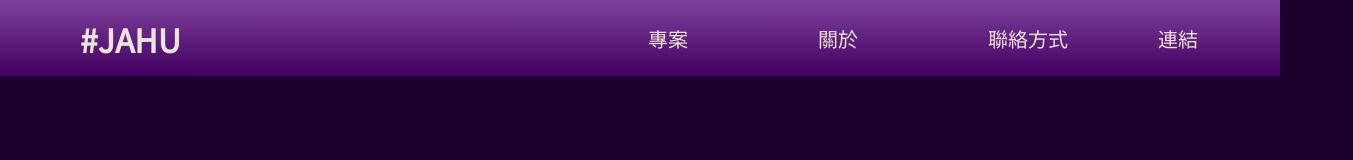
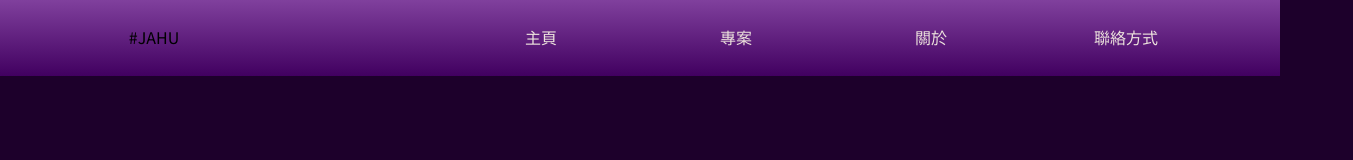
Before and after one commit to JacKooDesu/Site, a plain HTML site: page index.html in a window 1280 px wide. Shown: the whole page, 1353 px wide, since content can reach past the window. Drawn offline with Linux system fonts and the light colour scheme.

Commit message:
update header bar

```diff
--- a/css/main.css
+++ b/css/main.css
@@ -5,16 +5,6 @@ body {
     background-color: #1D002B;
     font-family: 'Noto Sans TC', 'Roboto', sans-serif;
     /* font-family: 'Arial'; */
-}
-
-header {
-    position: absolute;
-    width: 100%;
-    height: 76px;
-    left: 0px;
-    top: 0px;
-
-    background: linear-gradient(180deg, #80409D 0%, #410060 100%);
 }
 
 .originText {
@@ -25,52 +15,59 @@ header {
     color: rgba(241, 232, 227, 1);
 }
 
-.headerSelection {
+header {
+    overflow: hidden;
+    display: flex;
+    justify-content: center;
     position: absolute;
-    width: 195px;
-    height: 74px;
-    top: 2px;
+    width: 100%;
+    height: 76px;
+    left: 0px;
+    top: 0px;
+
+    background: linear-gradient(180deg, #80409D 0%, #410060 100%);
 }
 
-.header-sub-selection {
-    position: absolute;
-    width: 195px;
+div.header-selection {
+    justify-content: center;
+    width: min(195px, 20%);
     height: 74px;
     top: 2px;
 
     font-style: normal;
-    font-weight: 400;
-    font-size: 20px;
+    font-weight: lighter;
+    font-size: 16px;
     line-height: 24px;
     display: flex;
     align-items: center;
     text-align: center;
 }
 
-.headerSelection-0 {
-    font-style: normal;
+.logo {
+    transform-origin: initial;
+    transform: initial;
+    font-size: 24px;
     font-weight: 700;
-    font-size: 32px;
-    line-height: 42px;
-    display: flex;
-    align-items: center;
-    text-align: center;
 
-    left: 80px;
+    transition: transform .5s;
 }
 
-.headerSelection-1 {
-    left: 648px;
+.logo:hover {
+    transform: rotateY(360deg) rotateX(30deg) skewX(30deg);
 }
 
-.headerSelection-2 {
-    left: 818px;
+div.header-selection rect {
+    position: absolute;
+    width: 0px;
+    height: 2px;
+
+    background: #EDE3DD;
+
+    top: 0;
+
+    transition: width .5s;
 }
 
-.headerSelection-3 {
-    left: 988px;
+div.header-selection:hover rect {
+    width: inherit;
 }
-
-.headerSelection-4 {
-    left: 1158px;
-}
--- a/index.html
+++ b/index.html
@@ -9,22 +9,32 @@
 
 <body>
   <header>
-    <div class="headerSelection headerSelection-0">
-      <a class="originText">#JAHU</a>
+    <div class="header-selection logo">
+      <a>#JAHU</a>
     </div>
-    <div class=" header-sub-selection headerSelection-1">
-        <a class="originText">專案</a>
+
+    <div style="width: 15%"></div>
+    <div class="header-selection">
+      <rect></rect>
+      <a class="originText">主頁</a>
     </div>
-    <div class="header-sub-selection headerSelection-2">
+    <div class="header-selection">
+      <rect></rect>
+      <a class="originText">專案</a>
+    </div>
+    <div class="header-selection">
+      <rect></rect>
       <a class="originText">關於</a>
     </div>
-    <div class="header-sub-selection headerSelection-3">
+    <div class="header-selection">
+      <rect></rect>
       <a class="originText">聯絡方式</a>
     </div>
-    <div class="header-sub-selection headerSelection-4">
-      <a class="originText">連結</a>
-    </div>
   </header>
+
+  <a>
+    //還沒有任何東西//
+  </a>
 </body>
 
 </html>
```
